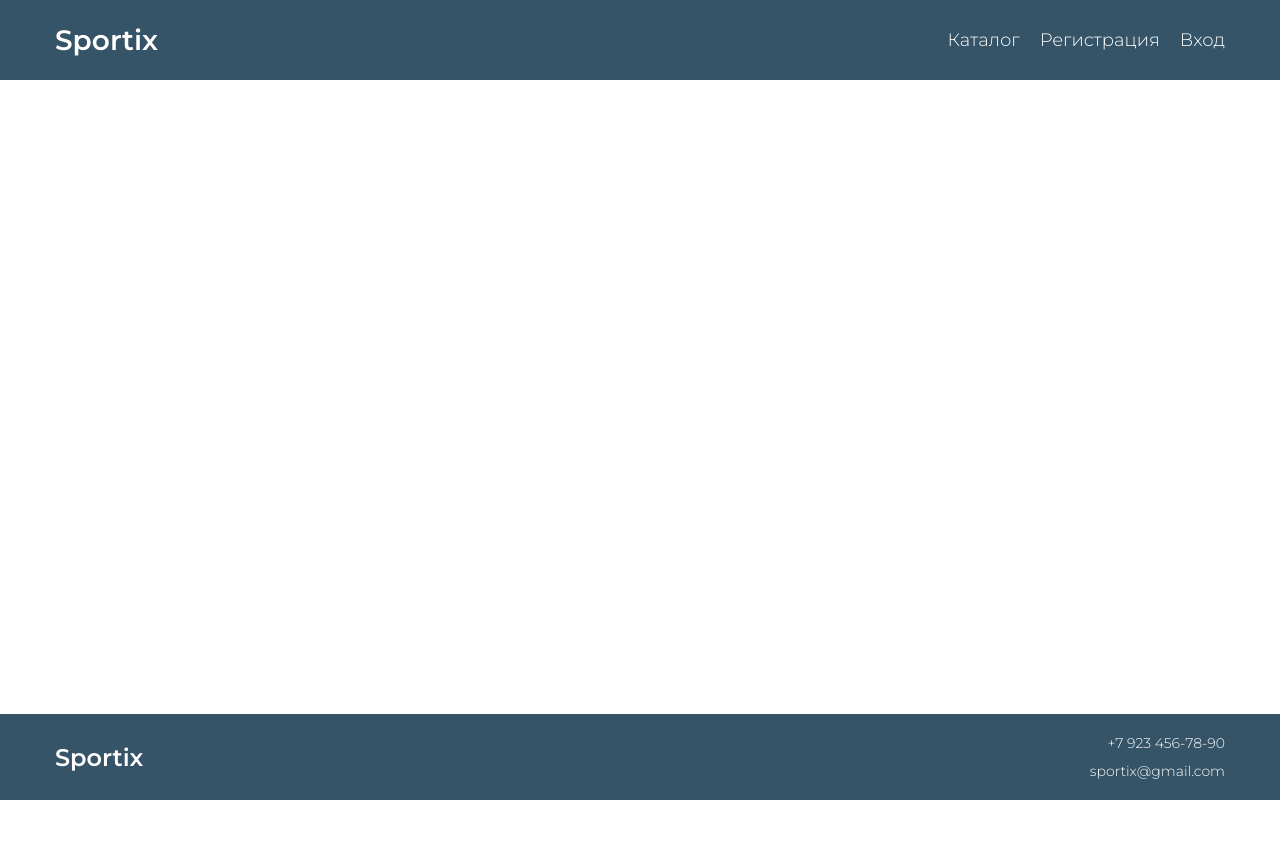
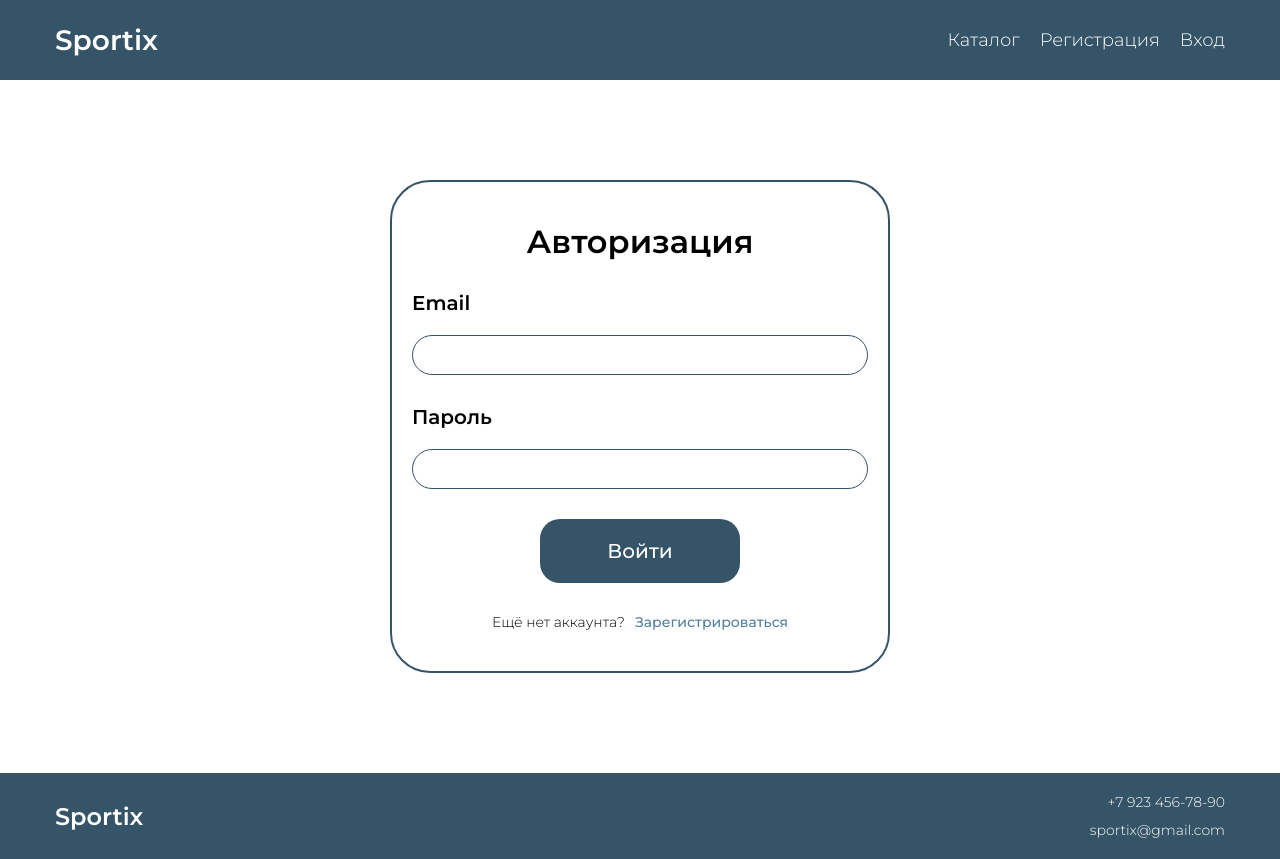
Before and after one commit to lnnsss/sportix-frontend, a React (Vite) app: page /login in a window 1280 px wide. Before the commit the page ends 800 px from the top, so only its background shows below. Built offline with nearby package versions, Linux system fonts and the light colour scheme.

Commit message:
registration & login pages added

```diff
--- a/package.json
+++ b/package.json
@@ -10,6 +10,7 @@
     "preview": "vite preview"
   },
   "dependencies": {
+    "axios": "^1.8.4",
     "js-cookie": "^3.0.5",
     "mobx": "^6.13.7",
     "mobx-react-lite": "^4.1.0",
--- a/src/components/Login/index.jsx
+++ b/src/components/Login/index.jsx
@@ -1,9 +1,86 @@
-import React from 'react';
+import React, {useState} from 'react';
+import s from "./styles.module.css"
+import {Link} from "react-router-dom";
+import axios from "axios";
+import {useStores} from "../../stores/root-store-context.js";
 
 const Login = () => {
+    const [formError, setFormError] = useState("");
+    const [email, setEmail] = useState("");
+    const [password, setPassword] = useState("");
+    const {
+        token: { setToken }
+    } = useStores()
+
+    const handleLogin = async (e) => {
+        e.preventDefault();
+        try {
+
+            // const response = await axios.post(`${backURL}/auth/login`, {
+            //     email,
+            //     password,
+            // });
+            // setToken(response.data.token);
+            //
+            // console.log("Успешный вход:", response.data);
+
+            setEmail("");
+            setPassword("");
+            setFormError("");
+        } catch (err) {
+            console.error("Ошибка при входе:", err);
+            setFormError(err.response.data.message);
+        }
+    };
+
     return (
-        <div>
+        <section className={s.login}>
+            <div className={s.__container + " " + s.login__container}>
+                <form className={s.form}>
+                    <h3>Авторизация</h3>
+                    {formError && <h4 className={s.form__error}>Error: {formError}</h4>}
+                    <FormInput
+                        reason="email"
+                        text="Email"
+                        type="text"
+                        value={email}
+                        setValue={setEmail}
+                    />
+                    <FormInput
+                        reason="password"
+                        text="Пароль"
+                        type="password"
+                        value={password}
+                        setValue={setPassword}
+                    />
+                    <button className={s.form__button} onClick={handleLogin}>
+                        Войти
+                    </button>
+                    <span className={s.form__text}>
+            Ещё нет аккаунта?
+            <Link className={s.form__text__link} to="/registration">
+              Зарегистрироваться
+            </Link>
+          </span>
+                </form>
+            </div>
+        </section>
+    );
+};
 
+const FormInput = ({reason, text, type, value, setValue}) => {
+    const handleChangeInputValue = (e) => {
+        setValue(e.target.value);
+    };
+    return (
+        <div className={s.form__input}>
+            <label htmlFor={reason}>{text}</label>
+            <input
+                type={type}
+                id={reason}
+                value={value}
+                onChange={handleChangeInputValue}
+            />
         </div>
     );
 };
--- a/src/components/Login/styles.module.css
+++ b/src/components/Login/styles.module.css
@@ -0,0 +1,91 @@
+.__container {
+    padding: 0 15px;
+    margin: 0 auto;
+    max-width: var(--maxWidth);
+}
+.title {
+    font-size: 42px;
+    font-weight: 600;
+    color: var(--black);
+    text-align: center;
+}
+
+/*----login-------------------------------------------*/
+
+.login {
+    width: 100%;
+    height: 100%;
+    padding: 100px 0;
+}
+.login__container {
+    display: flex;
+    flex-direction: column;
+    align-items: center;
+    gap: 80px;
+}
+.form {
+    min-width: 500px;
+    padding: 40px 20px;
+    border: 2px solid var(--mainColor);
+    border-radius: 40px;
+    display: flex;
+    flex-direction: column;
+    align-items: center;
+    gap: 30px;
+}
+.form h3 {
+    font-size: 32px;
+    font-weight: 600;
+}
+.form__error {
+    max-width: 400px;
+    text-align: justify;
+    color: red;
+    font-weight: 500;
+}
+.form__input {
+    width: 100%;
+    display: flex;
+    flex-direction: column;
+    gap: 20px;
+}
+.form__input label {
+    font-size: 20px;
+    font-weight: 600;
+}
+.form__input input {
+    width: 100%;
+    padding: 10px 20px;
+    border: 1px solid var(--mainColor);
+    border-radius: 20px;
+}
+.form__button {
+    min-width: 200px;
+    background-color: var(--mainColor);
+    color: var(--white);
+    border-radius: 20px;
+    padding: 20px;
+    font-size: 20px;
+    font-weight: 500;
+}
+.form__text {
+    display: flex;
+    align-items: center;
+    gap: 10px;
+}
+.form__text__link {
+    font-weight: 500;
+    color: var(--underMainColor);
+}
+
+/*----media---------------------------------*/
+
+@media (max-width: 768px) {
+    .addProduct {
+        padding: 40px 0;
+    }
+    .form {
+        min-width: 0;
+        width: 100%;
+    }
+}
--- a/src/components/Registration/index.jsx
+++ b/src/components/Registration/index.jsx
@@ -1,9 +1,80 @@
-import React from 'react';
+import React, {useState} from 'react';
+import s from "./styles.module.css"
+import {Link} from "react-router-dom";
 
 const Registration = () => {
+    const [formError, setFormError] = useState("");
+    const [email, setEmail] = useState("");
+    const [password, setPassword] = useState("");
+
+    const handleAddBtnClick = async (e) => {
+        e.preventDefault();
+        try {
+            const data = {
+                email,
+                password,
+            };
+
+            // const response = await axios.post(`${backURL}/auth/registration`, data);
+            // console.log("Регистрация прошла успешно:", response.data);
+
+            setEmail("");
+            setPassword("");
+            setFormError("");
+        } catch (err) {
+            console.error("Ошибка при регистрации:", err);
+            setFormError(err.response.data.message);
+        }
+    };
+
     return (
-        <div>
+        <section className={s.registration}>
+            <div className={`${s.__container} ${s.registration__container}`}>
+                <form className={s.form}>
+                    <h3>Регистрация</h3>
+                    {formError && <h4 className={s.form__error}>{formError}</h4>}
+                    <FormInput
+                        reason="email"
+                        text="Email"
+                        type="text"
+                        value={email}
+                        setValue={setEmail}
+                    />
+                    <FormInput
+                        reason="password"
+                        text="Пароль"
+                        type="password"
+                        value={password}
+                        setValue={setPassword}
+                    />
+                    <button className={s.form__button} onClick={handleAddBtnClick}>
+                        Зарегистрироваться
+                    </button>
+                    <span className={s.form__text}>
+            Уже есть аккаунт?
+            <Link className={s.form__text__link} to="/login">
+              Войти
+            </Link>
+          </span>
+                </form>
+            </div>
+        </section>
+    );
+};
 
+const FormInput = ({ reason, text, type, value, setValue }) => {
+    const handleChangeInputValue = (e) => {
+        setValue(e.target.value);
+    };
+    return (
+        <div className={s.form__input}>
+            <label htmlFor={reason}>{text}</label>
+            <input
+                type={type}
+                id={reason}
+                value={value}
+                onChange={handleChangeInputValue}
+            />
         </div>
     );
 };
--- a/src/components/Registration/styles.module.css
+++ b/src/components/Registration/styles.module.css
@@ -0,0 +1,91 @@
+.__container {
+    padding: 0 15px;
+    margin: 0 auto;
+    max-width: var(--maxWidth);
+}
+.title {
+    font-size: 42px;
+    font-weight: 600;
+    color: var(--black);
+    text-align: center;
+}
+
+/*----registration-------------------------------------------*/
+
+.registration {
+    width: 100%;
+    height: 100%;
+    padding: 100px 0;
+}
+.registration__container {
+    display: flex;
+    flex-direction: column;
+    align-items: center;
+    gap: 80px;
+}
+.form {
+    min-width: 500px;
+    padding: 40px 20px;
+    border: 2px solid var(--mainColor);
+    border-radius: 40px;
+    display: flex;
+    flex-direction: column;
+    align-items: center;
+    gap: 30px;
+}
+.form h3 {
+    font-size: 32px;
+    font-weight: 600;
+}
+.form__error {
+    max-width: 400px;
+    text-align: justify;
+    color: red;
+    font-weight: 500;
+}
+.form__input {
+    width: 100%;
+    display: flex;
+    flex-direction: column;
+    gap: 20px;
+}
+.form__input label {
+    font-size: 20px;
+    font-weight: 600;
+}
+.form__input input {
+    width: 100%;
+    padding: 10px 20px;
+    border: 1px solid var(--mainColor);
+    border-radius: 20px;
+}
+.form__button {
+    min-width: 200px;
+    background-color: var(--mainColor);
+    color: var(--white);
+    border-radius: 20px;
+    padding: 20px;
+    font-size: 20px;
+    font-weight: 500;
+}
+.form__text {
+    display: flex;
+    align-items: center;
+    gap: 10px;
+}
+.form__text__link {
+    font-weight: 500;
+    color: var(--underMainColor);
+}
+
+/*----media---------------------------------*/
+
+@media (max-width: 768px) {
+    .addProduct {
+        padding: 40px 0;
+    }
+    .form {
+        min-width: 0;
+        width: 100%;
+    }
+}
```
Also changed, not shown: 1 other file (tests, documents, lock files or other folders).
